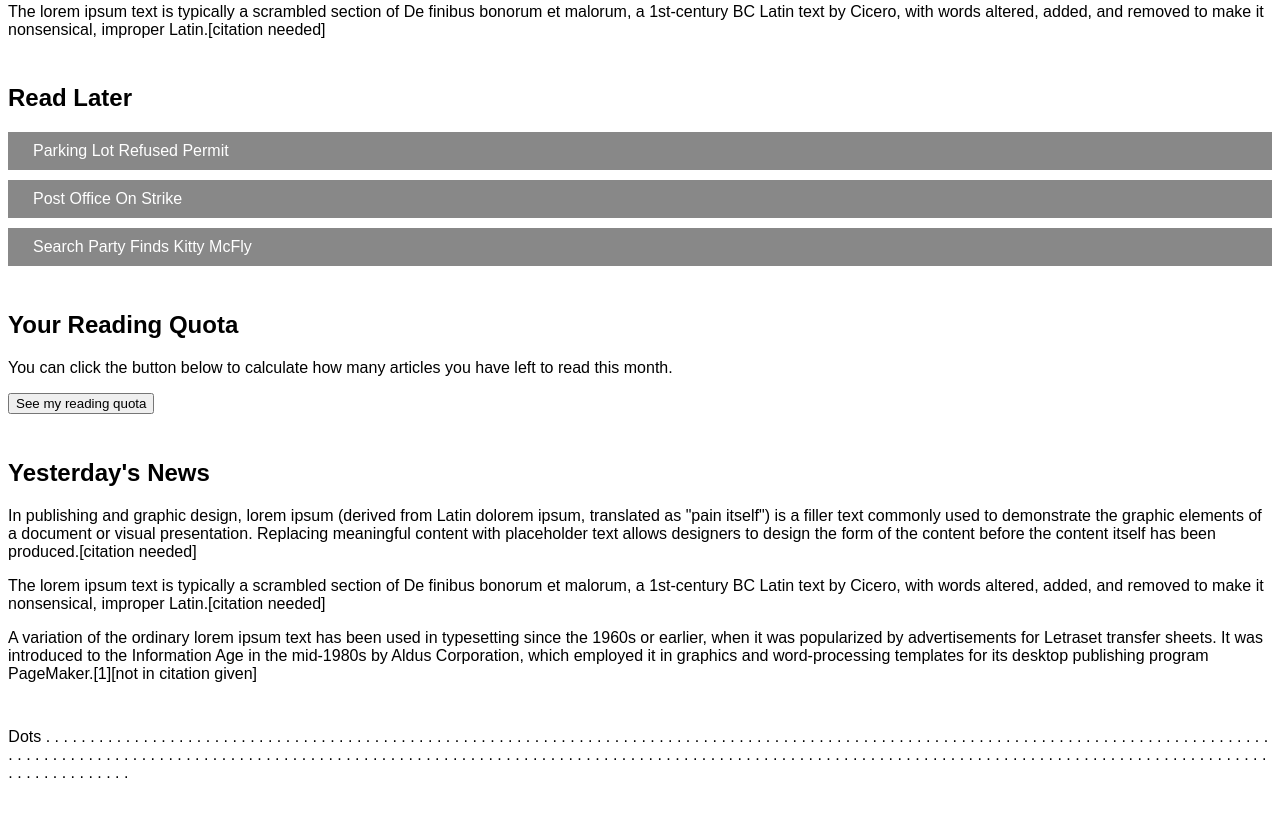
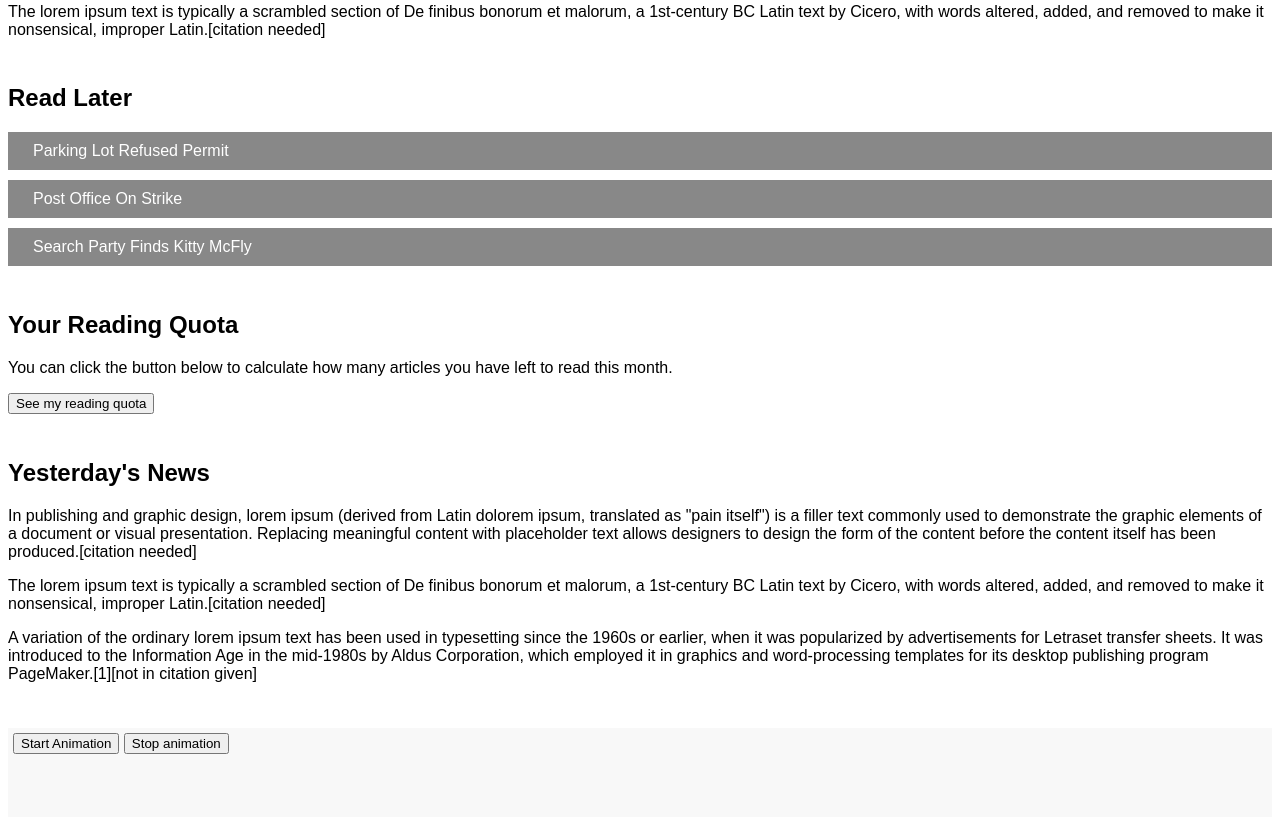
Before and after one commit to matstc/optimize-me, a website built with webpack: page index.html in a window 1280 px wide. Shown: the part 605-1422 px from the top of the page. Built offline with nearby package versions, Linux system fonts and the light colour scheme; files whose address does not match are found by name; a web font is replaced by a local one.

Commit message:
adds better exampel of jank

```diff
--- a/app.js
+++ b/app.js
@@ -1,21 +1,40 @@
 const sortable = require('sortablejs')
+let intervalId = null
 
-document.addEventListener('DOMContentLoaded', function() {
-  let dots = document.querySelector('#dots')
-  dots.style.position = 'relative'
+document.addEventListener('click', function(e) {
+  if (e.target.matches('section#animation button#start')) {
+    let objects = []
+    const colors = ['red', 'orange', 'blue', 'yellow']
 
-  let addDot = function() {
-    let content = dots.textContent
-    dots.textContent = content + " ."
-    dots.style.left = Math.random() * 20 - 10
+    let addObject = function() {
+      let div = document.createElement('div')
+      div.style.width = '64px'
+      div.style.height = '64px'
+      div.style.borderRadius = '50%'
+      div.style.position = 'absolute'
+      div.style.left = '50px'
+      div.style.top = '450px'
+      div.style.backgroundColor = colors[parseInt(Math.random() * 4, 10)]
+      objects.push(div)
+      document.querySelector('section#animation').appendChild(div)
+
+      for(let object of objects){
+        object.style.left = parseInt(object.style.left) + Math.random() * 10
+        object.style.top = parseInt(object.style.top) - Math.random() * 10
+      }
+    }
+
+    intervalId = setInterval(addObject, 17)
   }
 
-  setInterval(addDot, 17)
+  if (e.target.matches('section#animation button#stop')){
+    clearInterval(intervalId)
+  }
 })
 
 document.addEventListener('DOMContentLoaded', function() {
-  let el = document.getElementById('items');
-  sortable.create(el);
+  let el = document.getElementById('items')
+  sortable.create(el)
 })
 
 document.addEventListener('DOMContentLoaded', function() {
@@ -31,11 +50,11 @@ document.addEventListener('DOMContentLoaded', function() {
 function fibonacciSequence(n) {
   let sequence = [];
   for (let i = 0; i <= n; i++) {
-    sequence.push(fibonacci(i));
+    sequence.push(fibonacci(i))
   }
-  return sequence;
+  return sequence
 }
 
 function fibonacci(n) {
-  return n < 1 ? 0 : n <= 2 ? 1 : fibonacci(n - 1) + fibonacci(n - 2);
+  return n < 1 ? 0 : n <= 2 ? 1 : fibonacci(n - 1) + fibonacci(n - 2)
 }
--- a/index.html
+++ b/index.html
@@ -6,6 +6,9 @@
     <link href="public/first.css" rel="stylesheet">
     <link href="public/second.css" rel="stylesheet">
     <link href="https://fonts.googleapis.com/css?family=Sansita:400,400i,700,700i,800,800i,900,900i" rel="stylesheet">
+    <style>
+    * {box-sizing: border-box;}
+    </style>
   </head>
 
   <body>
@@ -16,7 +19,6 @@
       <img src="demonstration.png">
       <p>The lorem ipsum text is typically a scrambled section of De finibus bonorum et malorum, a 1st-century BC Latin text by Cicero, with words altered, added, and removed to make it nonsensical, improper Latin.[citation needed]</p>
     </section>
-
 
     <section>
       <h2>Read Later</h2>
@@ -42,7 +44,10 @@
       <p>A variation of the ordinary lorem ipsum text has been used in typesetting since the 1960s or earlier, when it was popularized by advertisements for Letraset transfer sheets. It was introduced to the Information Age in the mid-1980s by Aldus Corporation, which employed it in graphics and word-processing templates for its desktop publishing program PageMaker.[1][not in citation given]</p>
     </section>
 
-    <section id="dots">Dots</section>
+    <section id="animation" style="padding:5px; position:relative; width:100%; min-height:640px; background-color:#f8f8f8;">
+      <button id="start">Start Animation</button>
+      <button id="stop">Stop animation</button>
+    </section>
   </body>
 
 </html>
--- a/package.json
+++ b/package.json
@@ -1,6 +1,6 @@
 {
   "devDependencies": {
-    "babel-core": "^6.22.1",
+    "babel-core": "^6.24.1",
     "babel-loader": "^6.2.10",
     "babel-preset-es2015": "^6.22.0",
     "css-loader": "^0.26.1",
```
Also changed, not shown: 1 other file.
